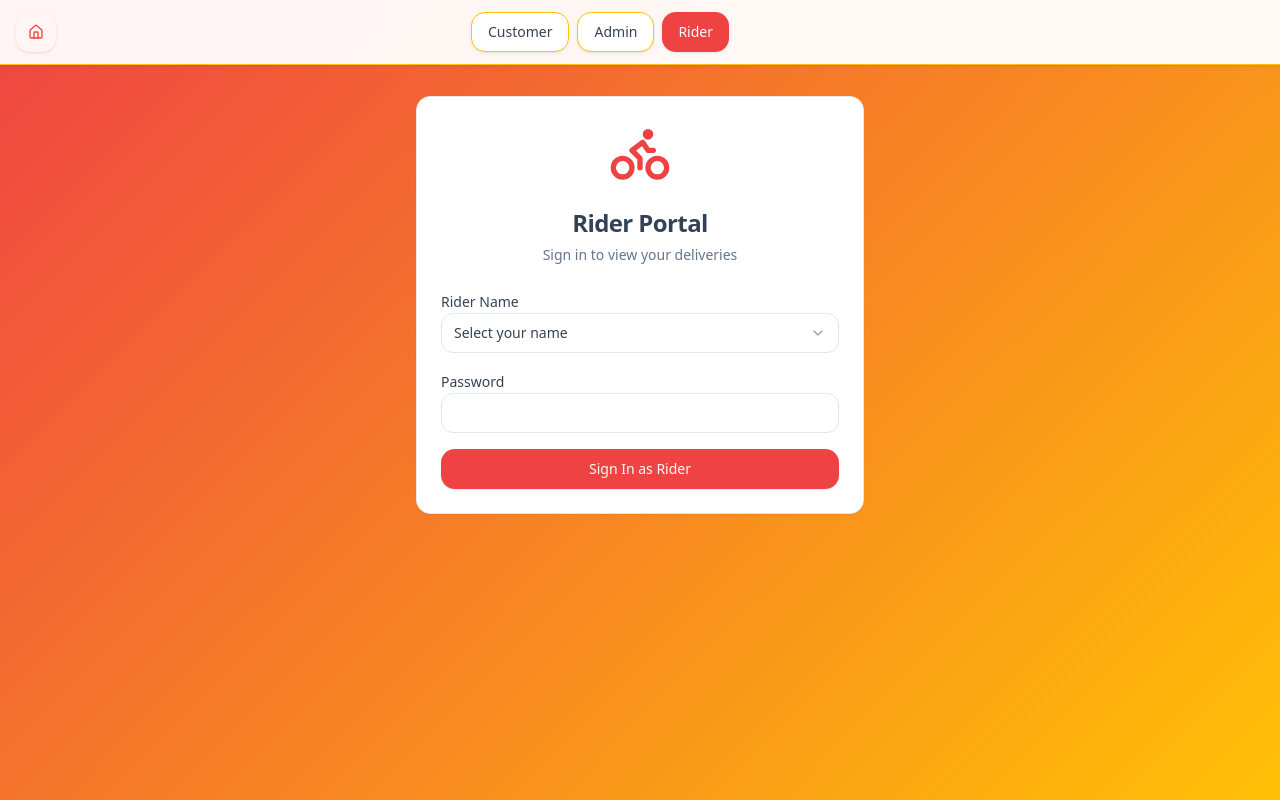
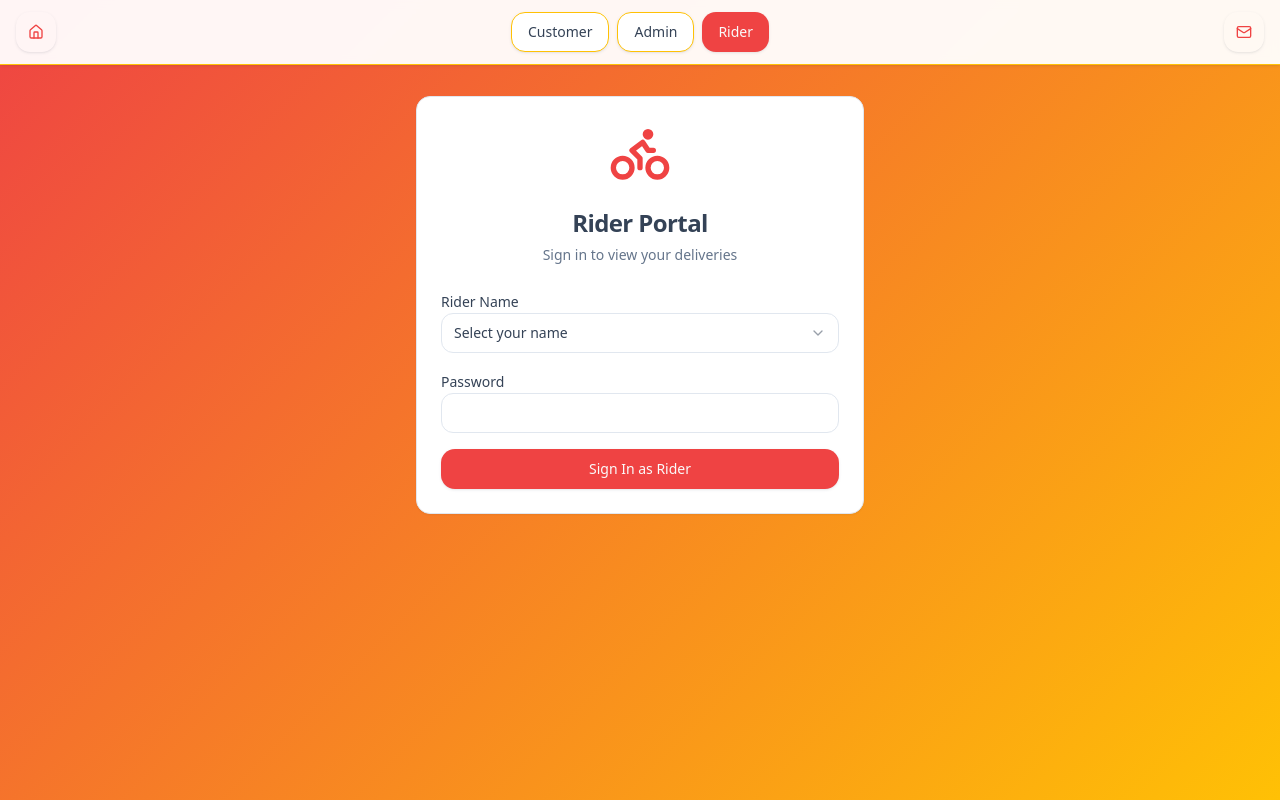
Before and after one commit to roytdmh/timelexx-order-flow, a React (Vite) app: page /rider-auth in a window 1280 px wide. Built offline with nearby package versions, Linux system fonts and the light colour scheme.

Commit message:
Refactor navigation buttons

```diff
--- a/src/components/LandingNav.tsx
+++ b/src/components/LandingNav.tsx
@@ -1,14 +1,12 @@
 import { Button } from '@/components/ui/button';
 import { Home, Mail } from 'lucide-react';
 import { useNavigate, useLocation } from 'react-router-dom';
+import { useAuth } from '@/hooks/useAuth';
 
-interface LandingNavProps {
-  showContactUs?: boolean;
-}
-
-export const LandingNav = ({ showContactUs = false }: LandingNavProps) => {
+export const LandingNav = () => {
   const navigate = useNavigate();
   const location = useLocation();
+  const { isAuthenticated } = useAuth();
   const currentPath = location.pathname;
 
   const handleContactUs = () => {
@@ -19,7 +17,8 @@ export const LandingNav = ({ showContactUs = false }: LandingNavProps) => {
     <nav className="fixed top-0 left-0 right-0 z-50 bg-white/95 backdrop-blur-sm border-b border-timelexx-yellow shadow-premium-sm">
       <div className="container mx-auto px-4 py-3">
         <div className="flex items-center justify-between">
-          {/* Home Button - Left */}
+          {/* Home Button - Left (hidden when authenticated) */}
+          {!isAuthenticated && (
             <Button
               variant="ghost"
               size="icon"
@@ -28,6 +27,8 @@ export const LandingNav = ({ showContactUs = false }: LandingNavProps) => {
             >
               <Home className="h-5 w-5 text-timelexx-red" />
             </Button>
+          )}
+          {isAuthenticated && <div className="w-10" />}
 
           {/* Center Tabs */}
           <div className="flex gap-2">
@@ -66,18 +67,19 @@ export const LandingNav = ({ showContactUs = false }: LandingNavProps) => {
             </Button>
           </div>
 
-          {/* Contact Us Button - Right */}
-          {showContactUs ? (
+          {/* Contact Us Button - Right (hidden when authenticated) */}
+          {!isAuthenticated ? (
             <Button
-              variant="outline"
+              variant="ghost"
+              size="icon"
               onClick={handleContactUs}
-              className="border-timelexx-red text-timelexx-red hover:bg-timelexx-red hover:text-white"
+              className="hover:bg-timelexx-yellow/20"
+              title="Contact Us"
             >
-              <Mail className="h-4 w-4 mr-2" />
-              Contact Us
+              <Mail className="h-5 w-5 text-timelexx-red" />
             </Button>
           ) : (
-            <div className="w-[120px]" /> // Spacer for layout balance
+            <div className="w-10" />
           )}
         </div>
       </div>
--- a/src/pages/Landing.tsx
+++ b/src/pages/Landing.tsx
@@ -4,7 +4,7 @@ import { ImageCarousel } from '@/components/ImageCarousel';
 const Landing = () => {
   return (
     <div className="min-h-screen timelexx-gradient">
-      <LandingNav showContactUs={true} />
+      <LandingNav />
 
       <div className="pt-24 pb-12 px-4">
         <div className="container mx-auto">
```
Lines whose indentation alone changed are shown as unchanged.
